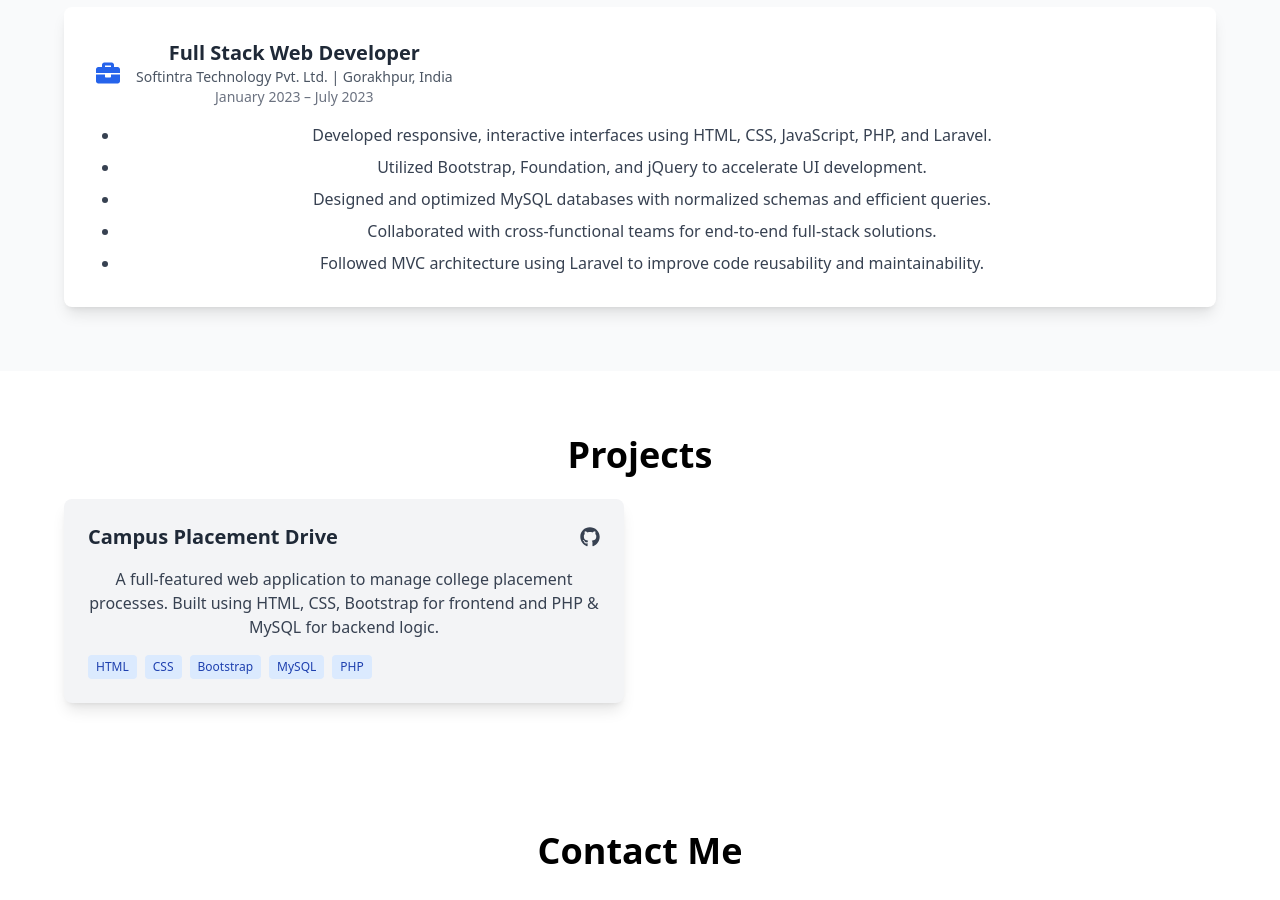
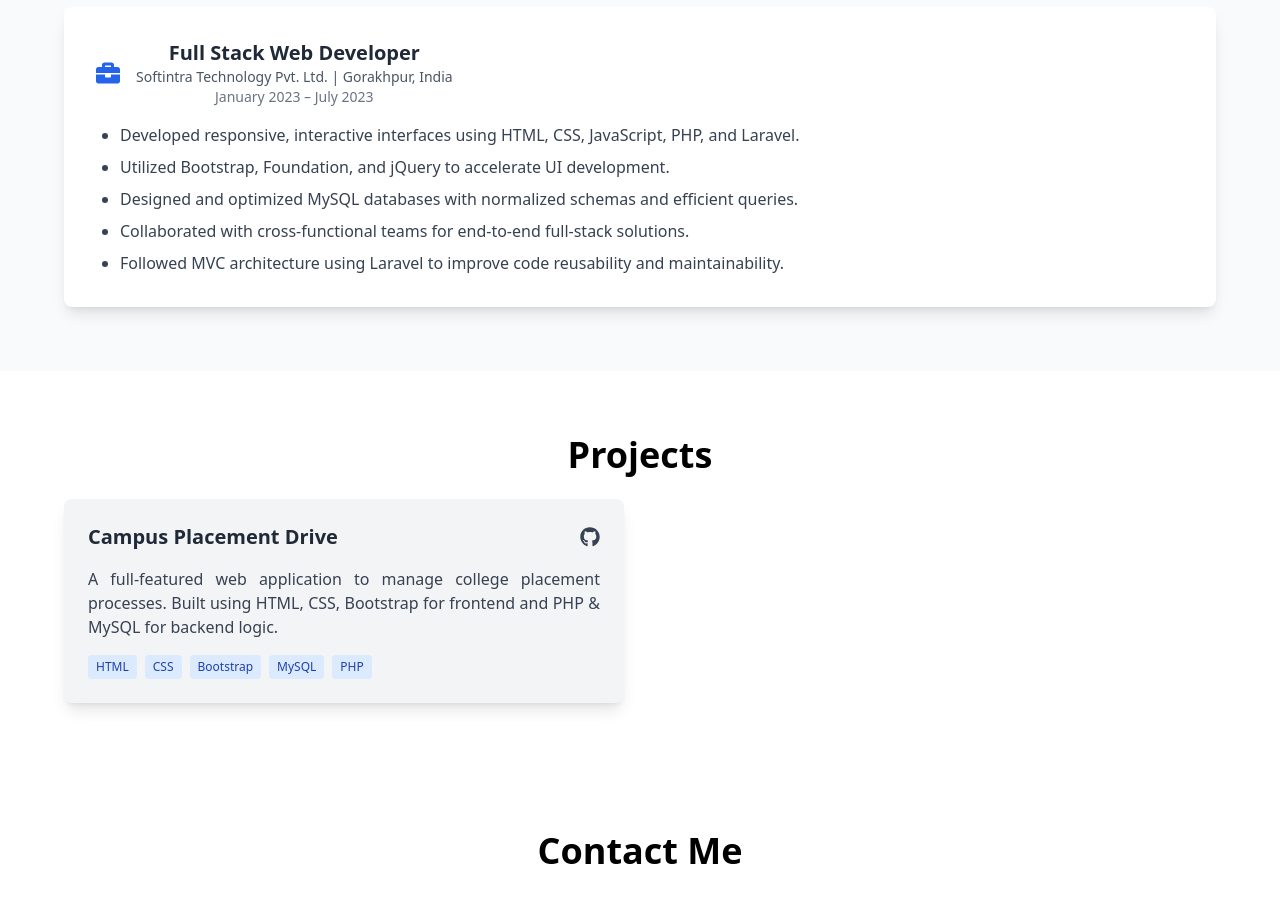
Before and after one commit to tanya02-ctrl/my_portfolio, a React (Vite) app: page / in a window 1280 px wide. Shown: the part 3600-4500 px from the top of the page. Built offline with nearby package versions, Linux system fonts and the light colour scheme.

Commit message:
New update

```diff
--- a/src/sections/About.tsx
+++ b/src/sections/About.tsx
@@ -39,12 +39,9 @@ export default function About() {
           </div>
 
           {/* Resume Button */}
-          <a
-            href="/public/TanyaShree_Resume.pdf" // Put this file in /public/
-            download
-            className="mt-6 px-6 py-2 bg-blue-600 text-white rounded-lg font-medium hover:bg-blue-700 transition-colors"
-          >
-            Resume
+          <a href="/public/TanyaShree_Resume.pdf" download
+           className="mt-6 px-6 py-2 bg-blue-600 text-white rounded-lg font-medium hover:bg-blue-700 transition-colors">
+           Resume
           </a>
         </div>
 
--- a/src/sections/Experience.tsx
+++ b/src/sections/Experience.tsx
@@ -48,7 +48,7 @@ export default function Experience() {
                 </div>
               </div>
 
-              <ul className="list-disc ml-6 text-gray-700 dark:text-gray-300 space-y-2 justify-start">
+              <ul className="list-disc ml-6 text-gray-700 dark:text-gray-300 space-y-2 text-justify">
                 {exp.responsibilities.map((task, i) => (
                   <li key={i}>{task}</li>
                 ))}
--- a/src/sections/Projects.tsx
+++ b/src/sections/Projects.tsx
@@ -46,7 +46,7 @@ export default function Projects() {
                 </a>
               </div>
 
-              <p className="text-gray-700 dark:text-gray-300 mb-4">{project.description}</p>
+              <p className="text-gray-700 dark:text-gray-300 mb-4 text-justify">{project.description}</p>
 
               <div className="flex flex-wrap gap-2">
                 {project.technologies.map((tech, i) => (
```
